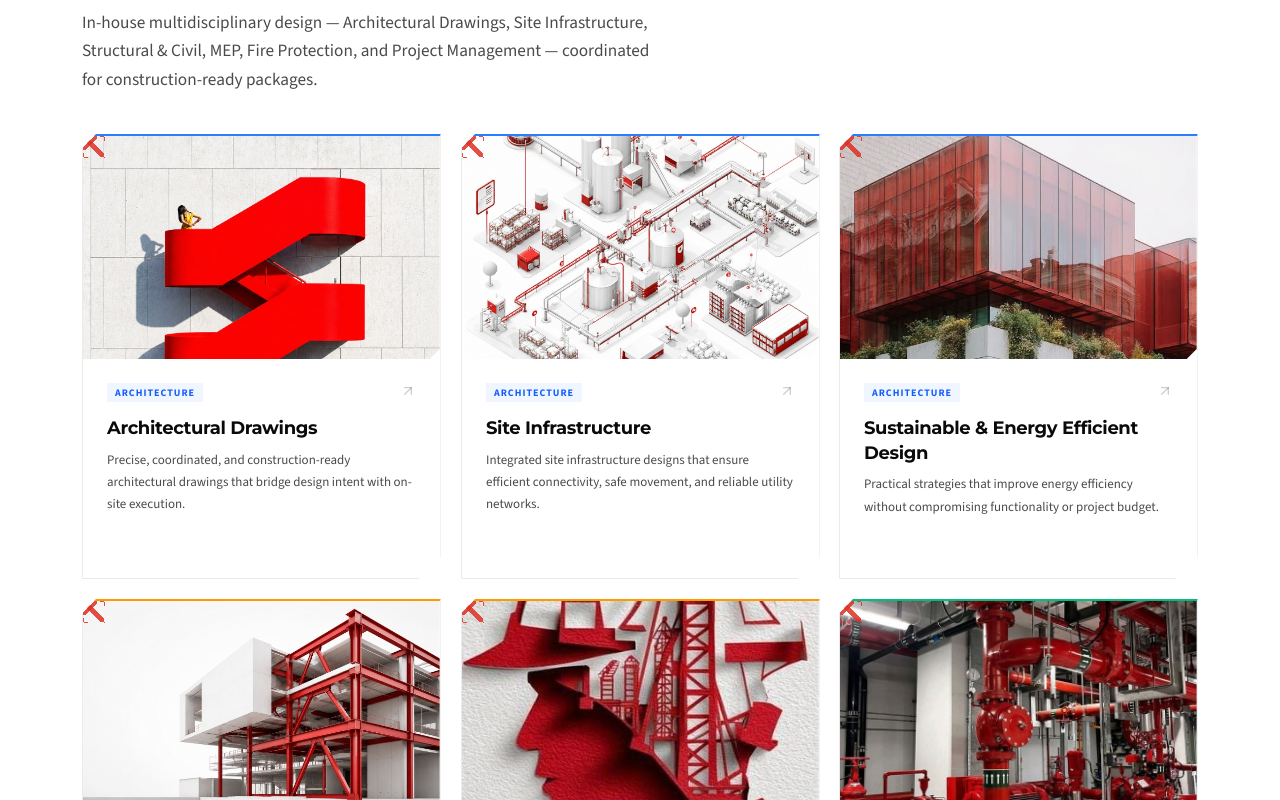
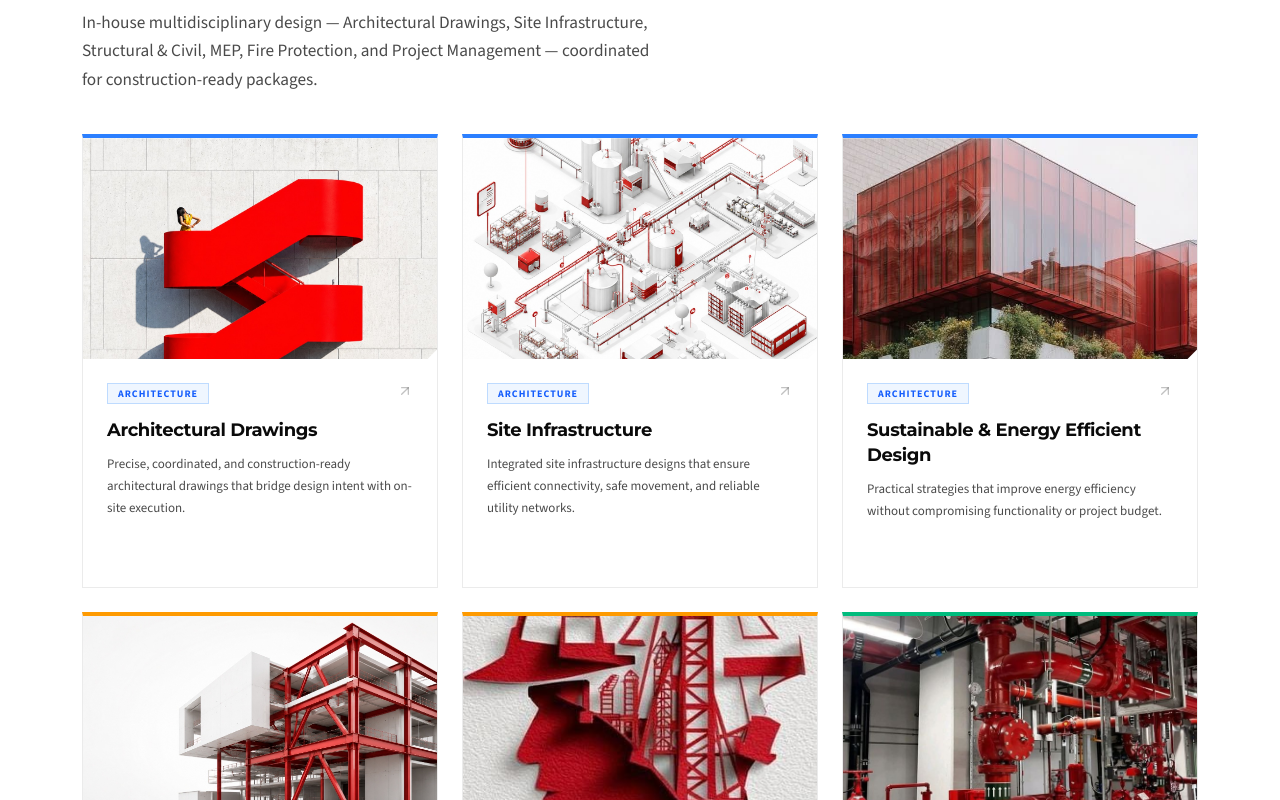
Before and after one commit to Poojan2107/FormX, a Next.js app: page / in a window 1280 px wide. Shown: the part 2520-3320 px from the top of the page. Built offline with nearby package versions, Linux system fonts and the light colour scheme.

Commit message:
fix: clean up card grid styling, remove red corner marks over images, and align 3-column card heights

```diff
--- a/src/components/ServicesGrid.tsx
+++ b/src/components/ServicesGrid.tsx
@@ -35,6 +35,13 @@ const categoryColors: Record<string, string> = {
   structure: "bg-amber-50 text-amber-700 border-amber-200",
   mep: "bg-emerald-50 text-emerald-700 border-emerald-200",
   delivery: "bg-purple-50 text-purple-700 border-purple-200",
+};
+
+const categoryBorders: Record<string, string> = {
+  architecture: "border-t-blue-500",
+  structure: "border-t-amber-500",
+  mep: "border-t-emerald-500",
+  delivery: "border-t-purple-500",
 };
 
 const categoryLabels: Record<string, string> = {
@@ -109,15 +116,20 @@ export function ServicesGrid() {
               <Link
                 key={service.slug}
                 href={`/services/${service.slug}`}
-                className="formx-cut-x formx-edge formx-edge-x x-hover-rail group flex h-full flex-col overflow-hidden border border-line bg-white transition-all hover:border-x-red/35 hover:shadow-[0_12px_40px_rgba(222,48,36,0.06)]"
+                className={cn(
+                  "group flex h-full flex-col overflow-hidden border border-line border-t-4 bg-white transition-all duration-300 hover:border-x-red/40 hover:shadow-[0_16px_40px_rgba(222,48,36,0.08)]",
+                  categoryBorders[cat] ?? "border-t-line",
+                )}
               >
+                <div className="relative overflow-hidden">
                   <AssetImage
                     alt={service.title}
                     slot={service.asset}
                     kind="service"
                     aspect="landscape"
-                  className="w-full"
+                    className="w-full transition-transform duration-500 group-hover:scale-[1.03]"
                   />
+                </div>
                 <div className="flex flex-1 flex-col p-6 md:p-7">
                   <div className="mb-4 flex items-start justify-between gap-3">
                     <span className="font-display text-[11px] font-bold text-x-red">
@@ -126,13 +138,13 @@ export function ServicesGrid() {
                     <div className="flex items-center gap-2">
                       <span
                         className={cn(
-                          "border px-2 py-0.5 text-[10px] font-bold uppercase tracking-[0.08em]",
+                          "border px-2.5 py-0.5 text-[10px] font-bold uppercase tracking-[0.08em]",
                           categoryColors[cat] ?? "",
                         )}
                       >
                         {categoryLabels[cat]}
                       </span>
-                      <ArrowUpRight className="size-4 text-ink/25 group-hover:text-x-red" />
+                      <ArrowUpRight className="size-4 text-ink/25 transition-transform duration-300 group-hover:translate-x-0.5 group-hover:-translate-y-0.5 group-hover:text-x-red" />
                     </div>
                   </div>
                   <h2 className="font-display text-xl font-bold uppercase text-ink">
@@ -143,19 +155,19 @@ export function ServicesGrid() {
                   </p>
 
                   {/* Highlights preview */}
-                  <ul className="mt-4 space-y-1.5">
+                  <ul className="mt-5 space-y-2 border-t border-line/60 pt-4">
                     {service.highlights.slice(0, 3).map((h) => (
                       <li
                         key={h}
                         className="flex items-start gap-2 text-[12px] text-ink-muted"
                       >
-                        <Check className="mt-0.5 size-3 shrink-0 text-x-red" />
+                        <Check className="mt-0.5 size-3.5 shrink-0 text-x-red" />
                         {h}
                       </li>
                     ))}
                   </ul>
 
-                  <span className="mt-auto pt-6 text-[12px] font-semibold uppercase tracking-[0.12em] text-x-red opacity-0 transition-opacity group-hover:opacity-100">
+                  <span className="mt-auto pt-6 inline-flex items-center gap-1 text-[12px] font-semibold uppercase tracking-[0.12em] text-x-red opacity-0 transition-opacity group-hover:opacity-100">
                     View service →
                   </span>
                 </div>
--- a/src/components/home/Services.tsx
+++ b/src/components/home/Services.tsx
@@ -4,7 +4,6 @@ import { services } from "@/data/site";
 import { Container } from "@/components/ui/Container";
 import { SectionHeading } from "@/components/ui/SectionHeading";
 import { Reveal } from "@/components/ui/Reveal";
-import { TiltCard } from "@/components/ui/TiltCard";
 import { AssetImage } from "@/components/ui/AssetImage";
 
 const categoryBorders: Record<string, string> = {
@@ -34,16 +33,16 @@ const categoryLabels: Record<string, string> = {
 };
 
 const categoryBadgeColors: Record<string, string> = {
-  "architectural-design": "text-blue-600 bg-blue-50",
-  "site-infrastructure": "text-blue-600 bg-blue-50",
-  "sustainable-design": "text-blue-600 bg-blue-50",
-  "structural-engineering": "text-amber-600 bg-amber-50",
-  "civil-engineering": "text-amber-600 bg-amber-50",
-  "mechanical-utility-engineering": "text-emerald-600 bg-emerald-50",
-  "hvac-engineering": "text-emerald-600 bg-emerald-50",
-  "electrical-engineering": "text-emerald-600 bg-emerald-50",
-  "fire-protection-engineering": "text-emerald-600 bg-emerald-50",
-  "project-management": "text-purple-600 bg-purple-50",
+  "architectural-design": "text-blue-600 bg-blue-50 border-blue-200",
+  "site-infrastructure": "text-blue-600 bg-blue-50 border-blue-200",
+  "sustainable-design": "text-blue-600 bg-blue-50 border-blue-200",
+  "structural-engineering": "text-amber-600 bg-amber-50 border-amber-200",
+  "civil-engineering": "text-amber-600 bg-amber-50 border-amber-200",
+  "mechanical-utility-engineering": "text-emerald-600 bg-emerald-50 border-emerald-200",
+  "hvac-engineering": "text-emerald-600 bg-emerald-50 border-emerald-200",
+  "electrical-engineering": "text-emerald-600 bg-emerald-50 border-emerald-200",
+  "fire-protection-engineering": "text-emerald-600 bg-emerald-50 border-emerald-200",
+  "project-management": "text-purple-600 bg-purple-50 border-purple-200",
 };
 
 export function Services() {
@@ -58,45 +57,45 @@ export function Services() {
           />
         </Reveal>
 
-        <div className="mt-10 grid gap-5 sm:grid-cols-2 lg:grid-cols-3">
+        <div className="mt-10 grid gap-6 sm:grid-cols-2 lg:grid-cols-3">
           {services.map((service, i) => (
-            <Reveal key={service.slug} delay={0.04 * (i % 3)}>
-              <TiltCard
-                intensity={5}
-                className={`formx-cut-x formx-edge formx-edge-x h-full overflow-hidden border border-line border-t-2 bg-white transition-shadow duration-300 hover:shadow-[0_12px_36px_rgba(222,48,36,0.06)] ${categoryBorders[service.slug] ?? "border-t-line"}`}
-              >
+            <Reveal key={service.slug} delay={0.04 * (i % 3)} className="h-full">
+              <div className={`group relative flex h-full flex-col overflow-hidden border border-line border-t-4 bg-white transition-all duration-300 hover:border-x-red/40 hover:shadow-[0_16px_40px_rgba(222,48,36,0.08)] ${categoryBorders[service.slug] ?? "border-t-line"}`}>
                 <Link
                   href={`/services/${service.slug}`}
-                  className="x-hover-rail group relative flex h-full flex-col"
+                  className="flex flex-1 flex-col"
                 >
+                  <div className="relative overflow-hidden">
                     <AssetImage
                       alt={service.title}
                       slot={service.asset}
                       kind="service"
                       aspect="landscape"
-                    className="w-full"
+                      className="w-full transition-transform duration-500 group-hover:scale-[1.03]"
                     />
-                  <div className="flex flex-1 flex-col p-5 md:p-6">
+                  </div>
+
+                  <div className="flex flex-1 flex-col p-6">
                     <div className="mb-3.5 flex items-start justify-between gap-4">
                       <span
-                        className={`inline-block px-2 py-0.5 text-[10px] font-bold uppercase tracking-[0.1em] ${categoryBadgeColors[service.slug] ?? ""}`}
+                        className={`inline-block border px-2.5 py-0.5 text-[10px] font-bold uppercase tracking-[0.1em] ${categoryBadgeColors[service.slug] ?? ""}`}
                       >
                         {categoryLabels[service.slug]}
                       </span>
-                      <ArrowUpRight className="size-4 shrink-0 text-ink/20 transition-all duration-300 group-hover:translate-x-0.5 group-hover:-translate-y-0.5 group-hover:text-x-red" />
+                      <ArrowUpRight className="size-4 shrink-0 text-ink/25 transition-all duration-300 group-hover:translate-x-0.5 group-hover:-translate-y-0.5 group-hover:text-x-red" />
                     </div>
                     <h3 className="font-display text-base font-bold leading-snug tracking-tight text-ink md:text-lg">
                       {service.title}
                     </h3>
-                    <p className="mt-2 text-[13px] leading-[1.7] text-ink-muted">
+                    <p className="mt-2.5 text-[13px] leading-[1.7] text-ink-muted">
                       {service.short}
                     </p>
-                    <span className="mt-auto pt-5 text-[11px] font-semibold uppercase tracking-[0.12em] text-x-red opacity-0 transition-opacity group-hover:opacity-100">
+                    <span className="mt-auto pt-6 inline-flex items-center gap-1 text-[11px] font-semibold uppercase tracking-[0.12em] text-x-red opacity-0 transition-opacity group-hover:opacity-100">
                       View service →
                     </span>
                   </div>
                 </Link>
-              </TiltCard>
+              </div>
             </Reveal>
           ))}
         </div>
```
Also changed, not shown: src/app/projects/[slug]/page.tsx (+12 -12 lines). Lines whose indentation alone changed are shown as unchanged.
